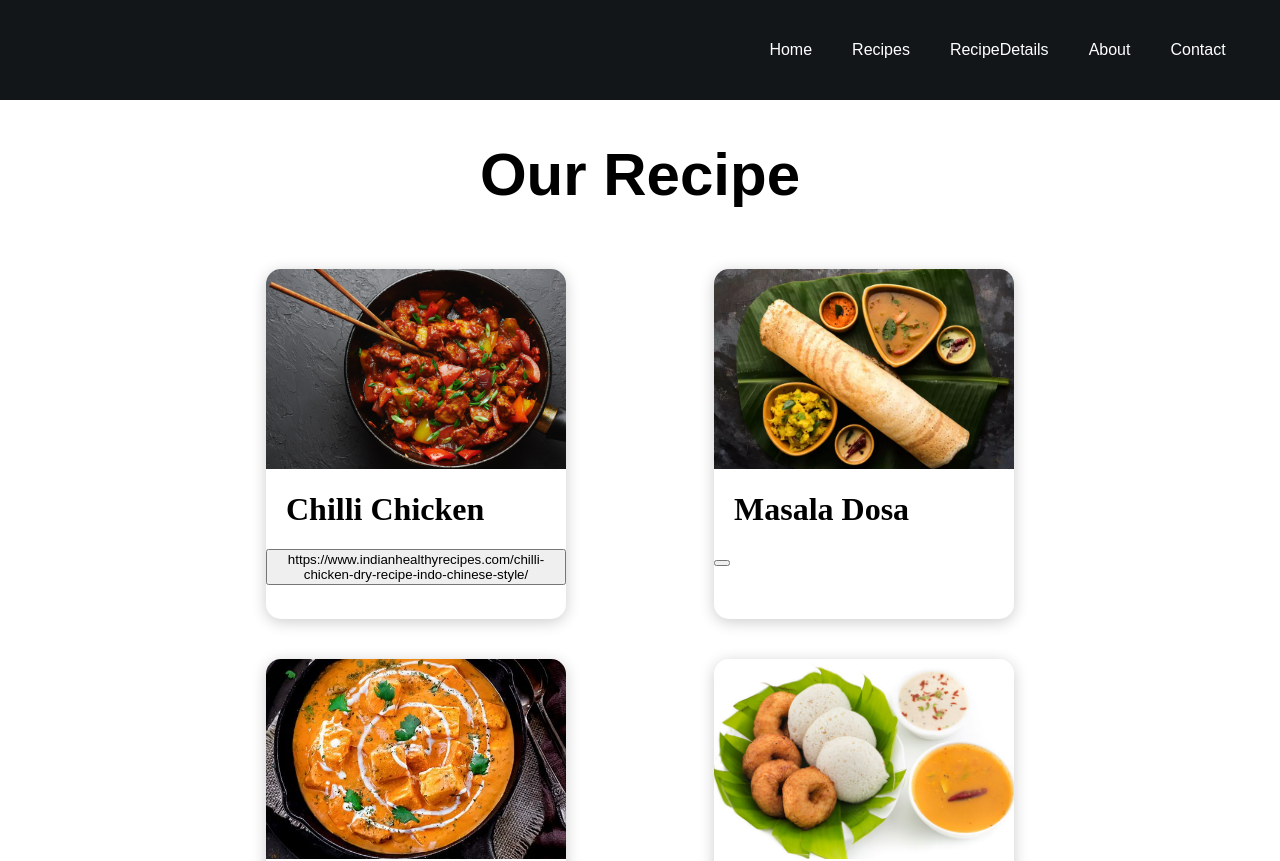
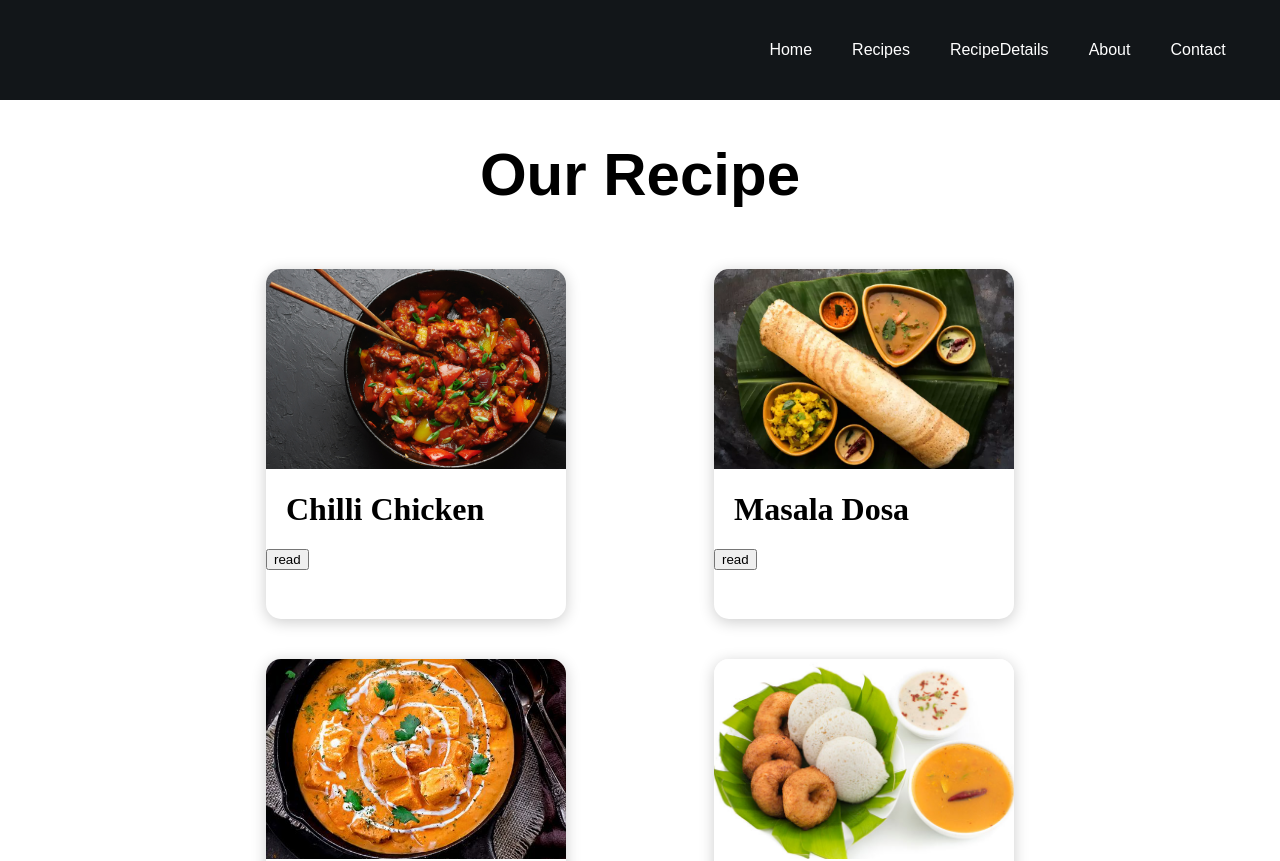
Before and after one commit to Soumava-221B/Food_Blog_React, a React (Create React App) app: page /recipe in a window 1280 px wide. Shown: the top 861 px of the page. Built offline with nearby package versions, Linux system fonts and the light colour scheme.

Commit message:
second commit

```diff
--- a/src/components/RecipeItem.js
+++ b/src/components/RecipeItem.js
@@ -1,4 +1,5 @@
 import React from "react";
+import {Link} from "react-router-dom";
 
 function RecipeItem({ image, name, url}) {
   return (
@@ -6,7 +7,14 @@ function RecipeItem({ image, name, url}) {
       <div style={{ backgroundImage: `url(${image})` }}> </div>
       <h1> {name} </h1>
       <div className="ChilliChiken">
-        <button>{url}</button>
+        <button><Link
+  to={{
+    pathname: "/courses",
+    search: "?sort=name",
+    hash: "#https://api.alat.ng/RegistrationApi/index.html",
+    state: { fromDashboard: true }
+  }}
+/>read</button>
           </div>
 
     </div>
```
